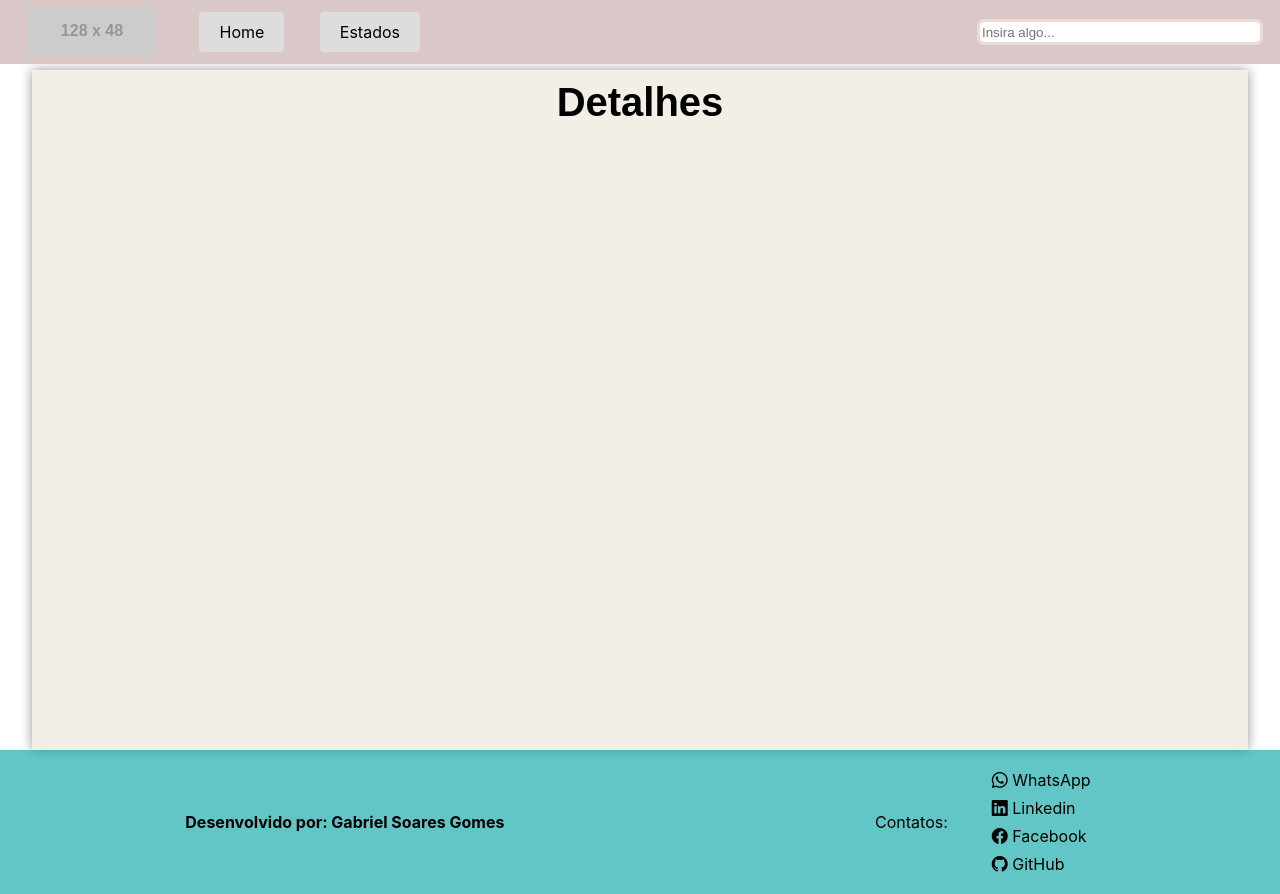
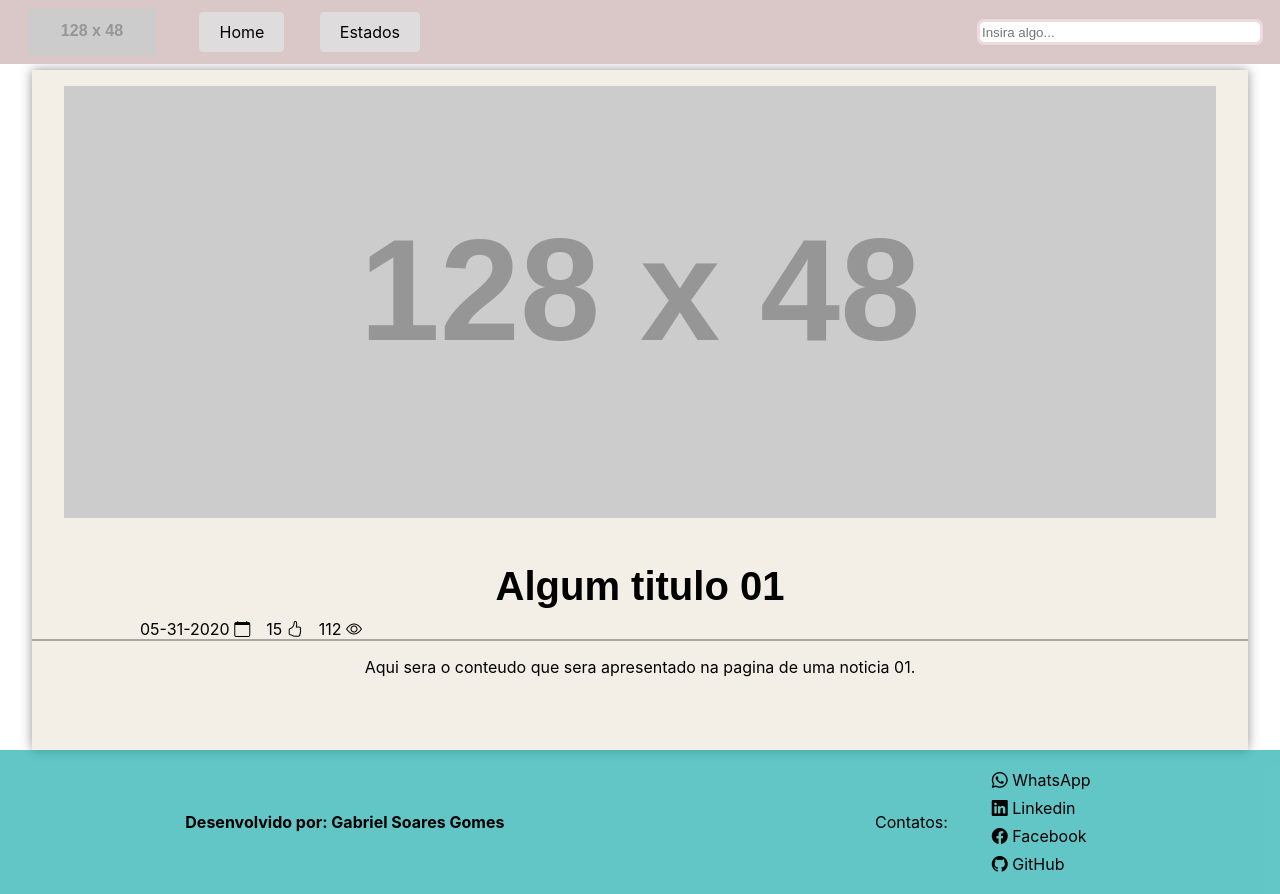
Before and after one commit to GabrielSoaresGomes/JournalCovidReactJS, a React (Create React App) app: page /noticia/1 in a window 1280 px wide. Built offline with nearby package versions, Linux system fonts and the light colour scheme.

Commit message:
Criando a base da pagina de detalhes

```diff
--- a/src/assets/noticias/noticias.json
+++ b/src/assets/noticias/noticias.json
@@ -39,7 +39,7 @@
     "views":142,
     "likes": 30,
     "conteudo": "Aqui sera o conteudo que sera apresentado na pagina de uma noticia 04.",
-    "data": "01-10-2017"},
+    "data": "01-10-2017c"},
   { "id":5,
     "titulo": "Algum titulo 05",
     "previa": "Alguma previa aleatoria 05",
--- /dev/null
+++ b/src/pages/Detalhes/Detalhes.css
@@ -0,0 +1,26 @@
+.img-container {
+    text-align: center;
+    margin: 16px;
+    padding: 16px;
+    width: 90vw;
+}
+
+.imagem-capa {
+    width: 100%;
+    text-align: center;
+}
+
+.info-container {
+    display: flex;
+    padding-left: 100px;
+}
+
+.info-container p {
+    margin: 0 8px;
+}
+
+.conteudo-container {
+    border-top: 2px solid rgba(0, 0, 0, 0.3);
+    display: flex;
+    justify-content: center;
+}
--- a/src/pages/Detalhes/index.js
+++ b/src/pages/Detalhes/index.js
@@ -4,16 +4,18 @@ import {useParams} from "react-router-dom";
 import Container from "../../components/layout/Container";
 import H1 from "../../components/layout/Headings/H1";
 
+import "./Detalhes.css"
+
 const Detalhes = (props) => {
 
-    const [noticia, setNoticia ] = useState()
+    const [noticia, setNoticia ] = useState({})
 
     let {id} = useParams()
     const getNoticia = (id) => {
         let noticias = require('../../assets/noticias/noticias.json')
-        for (let noticia of noticias) {
-            if (noticia.id == id) {
-                return noticia
+        for (let item of noticias) {
+            if (item.id == id) {
+                return item
             }
         }
 
@@ -25,7 +27,18 @@ const Detalhes = (props) => {
 
     return (
         <Container>
-            <H1 texto={"Detalhes"} />
+            <div className="img-container">
+                <img className="imagem-capa" src={noticia.imagem} alt={`Capa sobre: ${noticia.titulo}`} />
+            </div>
+            <H1 texto={`${noticia.titulo}`} />
+            <div className="info-container">
+                <p>{noticia.data} <i className="bi bi-calendar"></i></p>
+                <p>{noticia.likes} <i className="bi bi-hand-thumbs-up"></i></p>
+                <p>{noticia.views} <i className="bi bi-eye"></i></p>
+            </div>
+            <div className="conteudo-container">
+                <p>{noticia.conteudo}</p>
+            </div>
         </Container>
     )
 }
```
